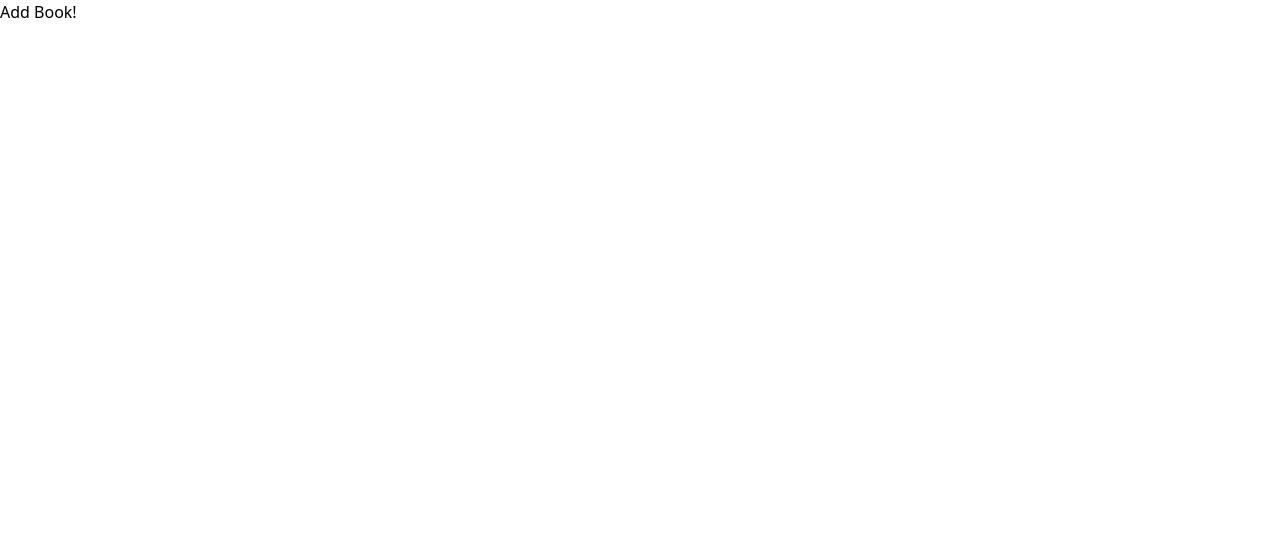
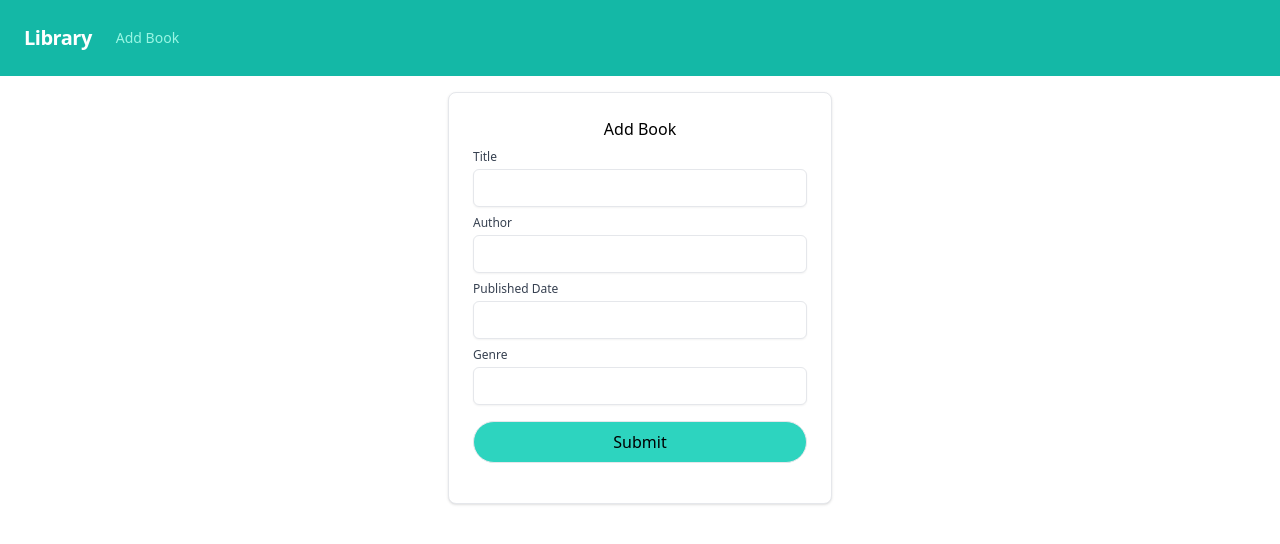
Before and after one commit to HamKDaBu11/library-app, a Next.js app: page /addBook in a window 1280 px wide. Shown: the top 544 px of the page. Built offline with nearby package versions, Linux system fonts and the light colour scheme.

Commit message:
form & form validation added

```diff
--- a/package.json
+++ b/package.json
@@ -9,9 +9,11 @@
     "lint": "next lint"
   },
   "dependencies": {
+    "formik": "^2.4.6",
     "next": "14.2.11",
     "react": "^18",
-    "react-dom": "^18"
+    "react-dom": "^18",
+    "yup": "^1.4.0"
   },
   "devDependencies": {
     "@types/node": "^20",
--- a/src/app/addBook/page.tsx
+++ b/src/app/addBook/page.tsx
@@ -1,3 +1,17 @@
+import Card from "@/components/Card/Card";
+import Form from "@/components/Form/Form";
+import NavBar from "@/components/NavBar/NavBar";
+
 export default function addBook() {
-    return <h1>Add Book!</h1>
+    return (
+        <>
+            <NavBar />
+            <div className="flex justify-center mt-4">
+                <Card className="w-3/4">
+                    <h1 className="text-center">Add Book</h1>
+                    <Form />
+                </Card>
+            </div>
+        </>
+    )
 }
--- a/src/app/page.tsx
+++ b/src/app/page.tsx
@@ -79,7 +79,15 @@ export default function BookList() {
                     {BOOKS.map((book: any) => {
                         return (
                             // <li key={book.id}>{book.title}</li>
-                            <Card className="mb-1" title={book.title} />
+                            <Card className="mb-1">
+                                <p className="font-normal text-center text-gray-700 dark:text-gray-400">{book.title}</p>
+                                <div className="flex flex-col items-center">
+                                    <div className="flex mt-4 md:mt-6">
+                                        <button onClick={() => router.push('/editBook')} className="py-2 px-4 ms-2 text-sm font-medium text-gray-900 focus:outline-none bg-white rounded-lg border border-gray-200 hover:bg-gray-100 hover:text-blue-700 focus:z-10 focus:ring-4 focus:ring-gray-100 dark:focus:ring-gray-700 dark:bg-gray-800 dark:text-gray-400 dark:border-gray-600 dark:hover:text-white dark:hover:bg-gray-700">Update Book</button>
+                                        <button onClick={() => router.push('/deleteBook')} className="py-2 px-4 ms-2 text-sm font-medium text-gray-900 focus:outline-none bg-white rounded-lg border border-gray-200 hover:bg-gray-100 hover:text-blue-700 focus:z-10 focus:ring-4 focus:ring-gray-100 dark:focus:ring-gray-700 dark:bg-gray-800 dark:text-gray-400 dark:border-gray-600 dark:hover:text-white dark:hover:bg-gray-700">Delete Book</button>
+                                    </div>
+                                </div>
+                            </Card>
                         )
                     })}
                 </ul>
--- a/src/components/Card/Card.tsx
+++ b/src/components/Card/Card.tsx
@@ -7,14 +7,8 @@ const Card = (props: any) => {
 
     return (
         <>
-            <div className='block max-w-sm p-6 bg-white border border-gray-200 rounded-lg shadow hover:bg-gray-100 dark:bg-gray-800 dark:border-gray-700 dark:hover:bg-gray-700 mb-4'>
-                <p className="font-normal text-center text-gray-700 dark:text-gray-400">{props.title}</p>
-                <div className="flex flex-col items-center">
-                    <div className="flex mt-4 md:mt-6">
-                        <button onClick={() => router.push('/editBook')} className="py-2 px-4 ms-2 text-sm font-medium text-gray-900 focus:outline-none bg-white rounded-lg border border-gray-200 hover:bg-gray-100 hover:text-blue-700 focus:z-10 focus:ring-4 focus:ring-gray-100 dark:focus:ring-gray-700 dark:bg-gray-800 dark:text-gray-400 dark:border-gray-600 dark:hover:text-white dark:hover:bg-gray-700">Update Book</button>
-                        <button onClick={() => router.push('/deleteBook')} className="py-2 px-4 ms-2 text-sm font-medium text-gray-900 focus:outline-none bg-white rounded-lg border border-gray-200 hover:bg-gray-100 hover:text-blue-700 focus:z-10 focus:ring-4 focus:ring-gray-100 dark:focus:ring-gray-700 dark:bg-gray-800 dark:text-gray-400 dark:border-gray-600 dark:hover:text-white dark:hover:bg-gray-700">Delete Book</button>
-                    </div>
-                </div>
+            <div className={`${props.className} block max-w-sm p-6 bg-white border border-gray-200 rounded-lg shadow hover:bg-gray-100 dark:bg-gray-800 dark:border-gray-700 dark:hover:bg-gray-700 mb-4`}>
+                {props.children}
             </div>
         </>
     )
--- /dev/null
+++ b/src/components/Form/Form.tsx
@@ -0,0 +1,77 @@
+'use client'
+
+import { bookSchema } from '@/schemas';
+import { useFormik } from 'formik';
+
+const Form = () => {
+    // Pass the useFormik() hook initial form values and a submit function that will
+    // be called when the form is submitted
+    const formik = useFormik({
+        initialValues: {
+            title: '',
+            author: '',
+            publishedDate: '',
+            genre: ''
+        },
+        validationSchema: bookSchema,
+        onSubmit: () => {
+            console.log("Submitted")
+        },
+    });
+
+    console.log(formik.errors)
+
+    return (
+        <form onSubmit={formik.handleSubmit}>
+            <label htmlFor='title' className='block text-xs font-medium text-gray-700 mt-2'>Title</label>
+            <input
+                id="title"
+                name="title"
+                type="text"
+                onBlur={formik.handleBlur}
+                onChange={formik.handleChange}
+                value={formik.values.title}
+                className={`${formik.errors.title && formik.touched.title ? 'border-rose-600' : ""} mt-1 w-full rounded-md border border-gray-200 shadow-sm sm:text-sm py-2`}
+            />
+            {formik.errors.title && formik.touched.title && <p className='text-rose-600 text-xs'>{formik.errors.title}</p>}
+            <label htmlFor='author' className='block text-xs font-medium text-gray-700 mt-2'>Author</label>
+            <input
+                id="author"
+                name="author"
+                type="text"
+                onBlur={formik.handleBlur}
+                onChange={formik.handleChange}
+                value={formik.values.author}
+                className={`${formik.errors.author && formik.touched.author ? "border-rose-600" : ""} mt-1 w-full rounded-md border border-gray-200 shadow-sm sm:text-sm py-2`}
+            />
+            {formik.errors.author && formik.touched.author && <p className='text-rose-600 text-xs'>{formik.errors.author}</p>}
+            <label htmlFor='publishedDate' className='block text-xs font-medium text-gray-700 mt-2'>Published Date</label>
+            <input
+                id="publishedDate"
+                name="publishedDate"
+                type="text"
+                onBlur={formik.handleBlur}
+                onChange={formik.handleChange}
+                value={formik.values.publishedDate}
+                className={`${formik.errors.publishedDate && formik.touched.publishedDate ? 'border-rose-600' : ""} mt-1 w-full rounded-md border border-gray-200 shadow-sm sm:text-sm py-2`}
+            />
+            {formik.errors.publishedDate && formik.touched.publishedDate && <p className='text-rose-600 text-xs'>{formik.errors.publishedDate}</p>}
+            <label htmlFor='genre' className='block text-xs font-medium text-gray-700 mt-2'>Genre</label>
+            <input
+                id="genre"
+                name="genre"
+                type="text"
+                onBlur={formik.handleBlur}
+                onChange={formik.handleChange}
+                value={formik.values.genre}
+                className={`${formik.errors.genre && formik.touched.genre ? 'border-rose-600' : ""} mt-1 w-full rounded-md border border-gray-200 shadow-sm sm:text-sm py-2`}
+            />
+            {formik.errors.genre && formik.touched.genre && <p className='text-rose-600 text-xs'>{formik.errors.genre}</p>}
+            <button type="submit" className='border w-full rounded-full my-4 py-2 bg-teal-400'>
+                <span>Submit</span>
+            </button>
+        </form>
+    );
+};
+
+export default Form;
--- /dev/null
+++ b/src/schemas/index.ts
@@ -0,0 +1,14 @@
+import * as yup from "yup";
+
+export const bookSchema = yup.object().shape({
+  title: yup.string().required(),
+  author: yup
+    .string()
+    .matches(/^[a-z]+$/, { message: "Please enter only alphabets" })
+    .required(),
+  publishedDate: yup.string().required(),
+  genre: yup
+    .string()
+    .matches(/^[a-z]+$/, { message: "Please enter only alphabets" })
+    .required(),
+});
```
Also changed, not shown: 1 other file (tests, documents, lock files or other folders).
